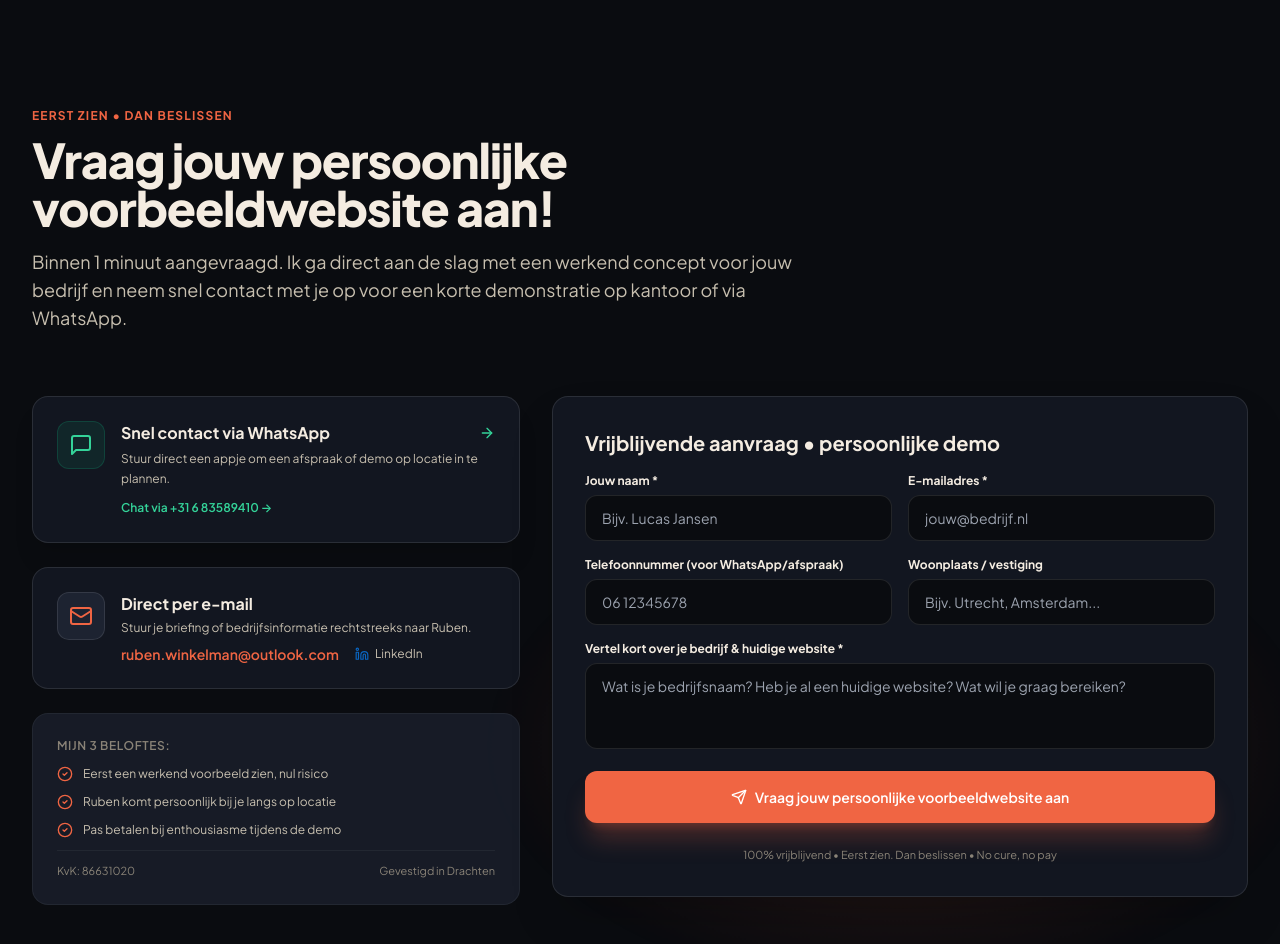
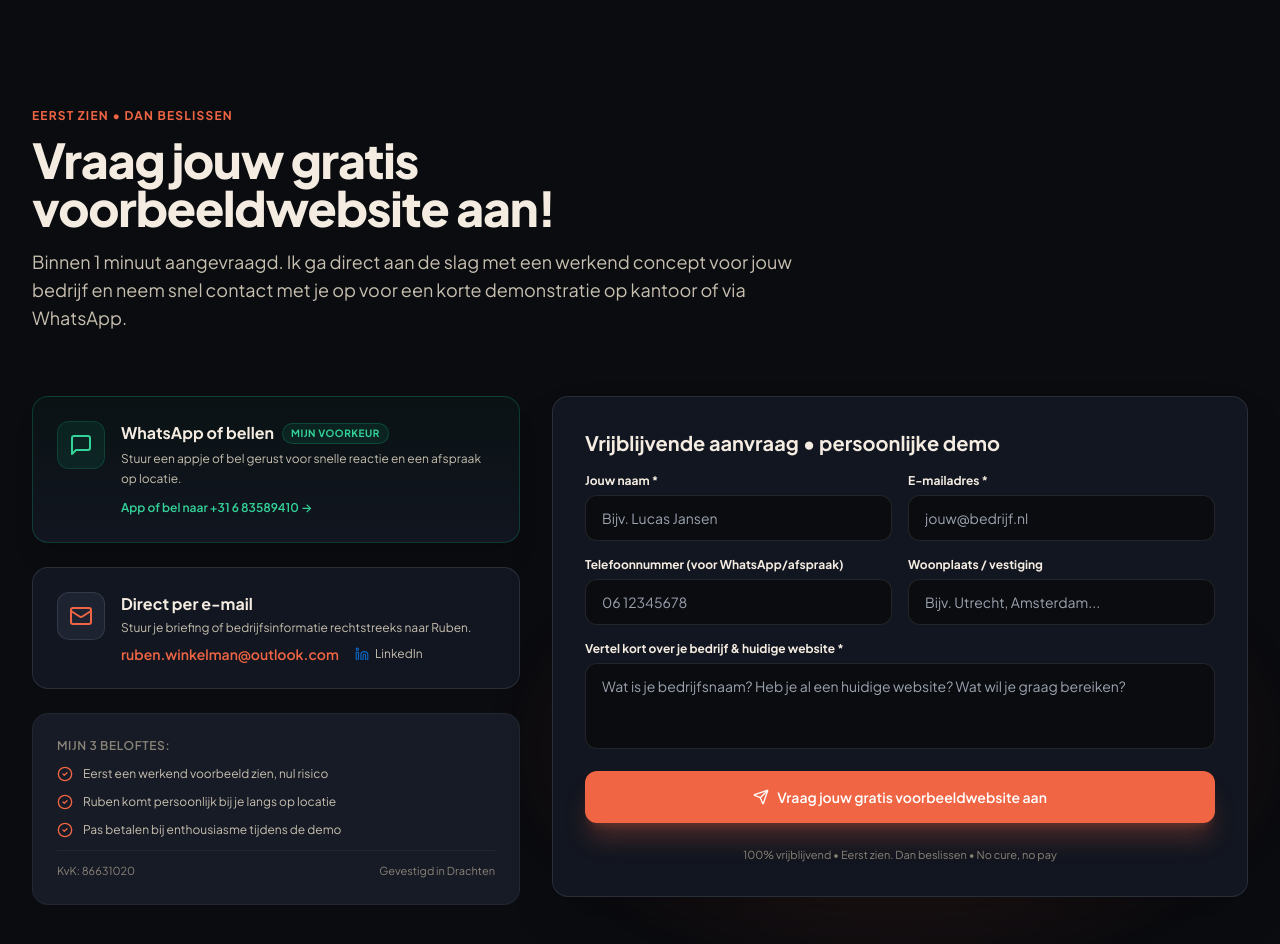
Before and after one commit to rubenwinkelman/rwinkelman, a React (Vite) app: page / in a window 1280 px wide. Shown: the part 7640-8584 px from the top of the page. Built offline with nearby package versions, Linux system fonts and the light colour scheme.

Commit message:
copy(contact, philosophy): refine whatsapp/calling copy and typography highlights

```diff
--- a/src/components/ContactSection.jsx
+++ b/src/components/ContactSection.jsx
@@ -75,7 +75,7 @@ export default function ContactSection() {
             Eerst Zien &bull; Dan Beslissen
           </div>
           <h2 className="text-3xl sm:text-4xl md:text-5xl font-extrabold text-brand-sand tracking-tight leading-tight">
-            Vraag jouw persoonlijke voorbeeldwebsite aan!
+            Vraag jouw gratis voorbeeldwebsite aan!
           </h2>
           <p className="mt-4 text-base sm:text-lg text-brand-sandMuted leading-relaxed">
             Binnen 1 minuut aangevraagd. Ik ga direct aan de slag met een werkend concept voor jouw bedrijf en neem snel contact met je op voor een korte demonstratie op kantoor of via WhatsApp.
@@ -92,21 +92,23 @@ export default function ContactSection() {
               href={`https://wa.me/31683589410?text=${whatsappMessage}`}
               target="_blank"
               rel="noopener noreferrer"
-              className="p-6 rounded-2xl bg-brand-surface border border-white/10 hover:border-emerald-500/40 flex items-start gap-4 transition-all duration-300 group block shadow-xl"
+              className="p-6 rounded-2xl bg-gradient-to-b from-emerald-500/[0.04] to-brand-surface border border-emerald-500/25 hover:border-emerald-500/50 flex items-start gap-4 transition-all duration-300 group block shadow-xl"
             >
               <div className="w-12 h-12 rounded-xl bg-emerald-500/10 border border-emerald-500/20 flex items-center justify-center text-emerald-400 flex-shrink-0 group-hover:scale-105 transition-transform">
                 <MessageSquare className="w-6 h-6" />
               </div>
               <div className="flex-1">
-                <div className="flex items-center justify-between">
-                  <h3 className="font-bold text-base text-brand-sand">Snel contact via WhatsApp</h3>
-                  <ArrowRight className="w-4 h-4 text-emerald-400 group-hover:translate-x-1 transition-transform" />
+                <div className="flex flex-wrap items-center gap-2">
+                  <h3 className="font-bold text-base text-brand-sand">WhatsApp of bellen</h3>
+                  <span className="inline-flex items-center text-[10px] uppercase font-bold tracking-wider text-emerald-400 bg-emerald-500/10 border border-emerald-500/25 px-2 py-0.5 rounded-full">
+                    Mijn voorkeur
+                  </span>
                 </div>
                 <p className="text-xs text-brand-sandMuted mt-1 leading-relaxed">
-                  Stuur direct een appje om een afspraak of demo op locatie in te plannen.
+                  Stuur een appje of bel gerust voor snelle reactie en een afspraak op locatie.
                 </p>
-                <span className="text-xs font-semibold text-emerald-400 mt-3 inline-flex items-center gap-1.5">
-                  <span>Chat via +31 6 83589410 &rarr;</span>
+                <span className="text-xs font-semibold text-emerald-400 mt-3 inline-flex items-center gap-1.5 group-hover:underline">
+                  <span>App of bel naar +31 6 83589410 &rarr;</span>
                 </span>
               </div>
             </a>
@@ -302,7 +304,7 @@ export default function ContactSection() {
                       <>
                         <Send className="w-4 h-4 flex-shrink-0" />
                         <span className="whitespace-nowrap">
-                          Vraag <span className="hidden min-[420px]:inline">jouw </span><span className="hidden sm:inline">persoonlijke </span>voorbeeldwebsite aan
+                          Vraag <span className="hidden sm:inline">jouw </span>gratis voorbeeldwebsite aan
                         </span>
                       </>
                     )}
--- a/src/components/Philosophy.jsx
+++ b/src/components/Philosophy.jsx
@@ -244,7 +244,7 @@ export default function Philosophy() {
                       </span>
                     </h3>
                     <p className="mt-4 text-sm sm:text-base text-brand-sandMuted leading-relaxed">
-                      Standaard WordPress-sites scoren vrijwel altijd een <span className="text-rose-400 font-semibold">D of F</span> door kwetsbare plugins en verouderde systemen. Omdat ik bouw in zuivere code zonder trage plugins, is jouw website standaard optimaal beschermd.
+                      Standaard WordPress-sites scoren vrijwel altijd een <span className="text-rose-400 font-semibold">D</span> of <span className="text-rose-400 font-semibold">F</span> door kwetsbare plugins en verouderde systemen. Omdat ik bouw in zuivere code zonder trage plugins, is jouw website standaard optimaal beschermd.
                     </p>
                   </div>
 
```
